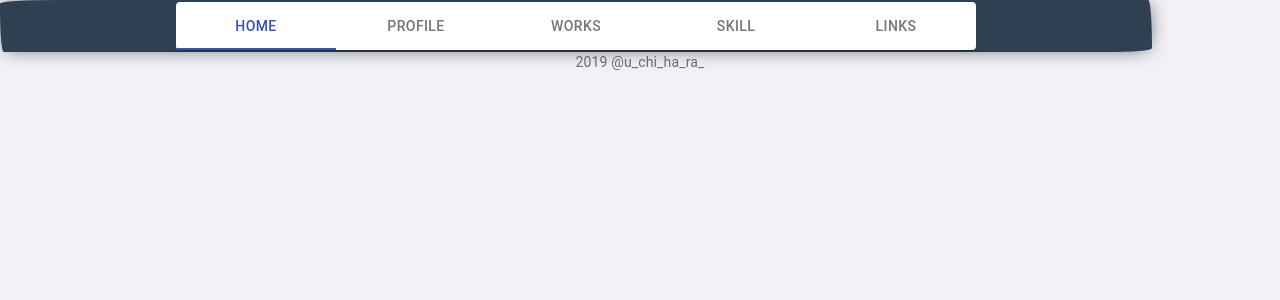
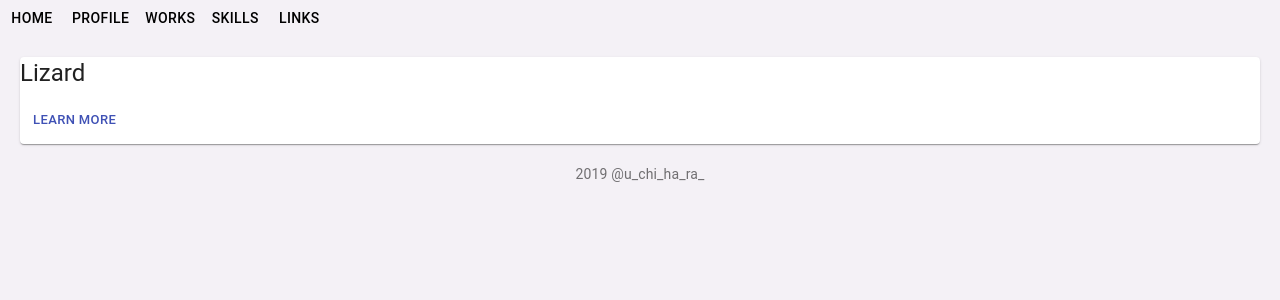
Before and after one commit to ucpr/ucpr.dev, a React (Create React App) app in the folder frontend/: page / in a window 1280 px wide. Shown: the top 300 px of the page. Built offline with nearby package versions, Linux system fonts and the light colour scheme.

Commit message:
feat: いろいろ試行錯誤

```diff
--- a/frontend/src/App.js
+++ b/frontend/src/App.js
@@ -2,43 +2,32 @@ import React from 'react';
 
 import { makeStyles } from '@material-ui/core/styles';
 import { BrowserRouter, Route } from 'react-router-dom';
-import { Grid } from '@material-ui/core';
 
 import Home from './components/Home.js';
-import Profile from './components/Home.js';
+import Profile from './components/Profile.js';
 import Works from './components/Home.js';
 import Skill from './components/Home.js';
 import Links from './components/Home.js';
+import Navigation from './components/Navigation.js';
 import Footer from './components/Footer.js';
 
 
 const useStyles = makeStyles(theme => ({
-  box: {
-    backgroundColor: "#2F4052",
-    height: "90%",
-    width: "90%",
-    border: "2px solid #2F4052",
-    borderRadius: "240px 15px 185px 15px / 15px 200px 15px 185px",
-    boxShadow: "0px 0px 20px -5px #2f4052",
- //   margin: "5%",
- //   padding: "20%",
-  },
+
 }));
 
 function App() {
   const classes = useStyles();
   return (
     <div>
-      <Grid container justify="center" className={classes.box}>
       <BrowserRouter>
+        <Navigation />
         <Route exact path='/' component={Home} />
         <Route path='/profile' component={Profile} />
         <Route path='/works' component={Works} />
-          <Route path='/skill' component={Skill} />
+        <Route path='/skills' component={Skill} />
         <Route path='/links' component={Links} />
       </BrowserRouter>
-      </Grid>
-
       <Footer></Footer>
     </div>
   );
--- a/frontend/src/components/Home.js
+++ b/frontend/src/components/Home.js
@@ -1,16 +1,34 @@
 import React from 'react';
-import { Grid, makeStyles } from '@material-ui/core';
-import Navigation from './Navigation.js';
+import { makeStyles } from '@material-ui/core/styles';
+import Card from '@material-ui/core/Card';
+import CardActionArea from '@material-ui/core/CardActionArea';
+import CardActions from '@material-ui/core/CardActions';
+import CardContent from '@material-ui/core/CardContent';
+import CardMedia from '@material-ui/core/CardMedia';
+import Button from '@material-ui/core/Button';
+import Typography from '@material-ui/core/Typography';
 
 const useStyles = makeStyles({
+  card: {
+    maxHeight: "90vh",
+    maxWidth: "100wh",
+    margin: 20,
+  },
 });
 
-function Home() {
+export default function Home() {
+  const classes = useStyles();
+
   return (
-    <Grid item justify="center">
-      <Navigation />
-    </Grid>
+    <Card className={classes.card}>
+      <Typography gutterBottom variant="h5" component="h2">
+        Lizard
+      </Typography>
+      <CardActions>
+        <Button size="small" color="primary">
+          Learn More
+        </Button>
+      </CardActions>
+    </Card>
   );
 }
-
-export default Home;
--- a/frontend/src/components/Navigation.js
+++ b/frontend/src/components/Navigation.js
@@ -1,15 +1,10 @@
 import React from 'react';
 import { Typography, makeStyles } from '@material-ui/core';
 import { Link } from 'react-router-dom'
-import Paper from '@material-ui/core/Paper';
-import Tabs from '@material-ui/core/Tabs';
-import Tab from '@material-ui/core/Tab';
+import Button from '@material-ui/core/Button';
 
 
 const useStyles = makeStyles({
-  root: {
-    flexGrow: 1,
-  },
 
 });
 
@@ -23,21 +18,13 @@ function Navigation() {
   }
 
   return (
-    <Paper className={classes.root}>
-      <Tabs
-        value={value}
-        onChange={handleChange}
-        indicatorColor="primary"
-        textColor="primary"
-        textcolor="#E1BBCD"
-      >
-        <Tab label="Home" component={Link} to="/" />
-        <Tab label="Profile" component={Link} to="/profile" />
-        <Tab label="Works" component={Link} to="/works" />
-        <Tab label="Skill" component={Link} to="/skill" />
-        <Tab label="Links" component={Link} to="/links" />
-      </Tabs>
-    </Paper>
+    <div styles={classes.root}>
+      <Button color="inherit" component={Link} to="/">Home</Button>
+      <Button color="inherit" component={Link} to="/profile">PROFILE</Button>
+      <Button color="inherit" component={Link} to="/works">WORKS</Button>
+      <Button color="inherit" component={Link} to="/skills">SKILLS</Button>
+      <Button color="inherit" component={Link} to="/links">LINKS</Button>
+    </div>
   );
 }
 
--- a/frontend/src/components/Profile.js
+++ b/frontend/src/components/Profile.js
@@ -1,10 +1,10 @@
 import React from 'react';
-import './Profile.css';
+import Typography from '@material-ui/core/Typography';
 
-function Profile() {
+export default function Profile() {
   return (
-
+    <Typography variant="h2">
+      nyan
+    </Typography>
   );
 }
-
-export default Profile;
```
Also changed, not shown: frontend/src/components/Header.js (added, +99 -0 lines). Lines whose indentation alone changed are shown as unchanged.
